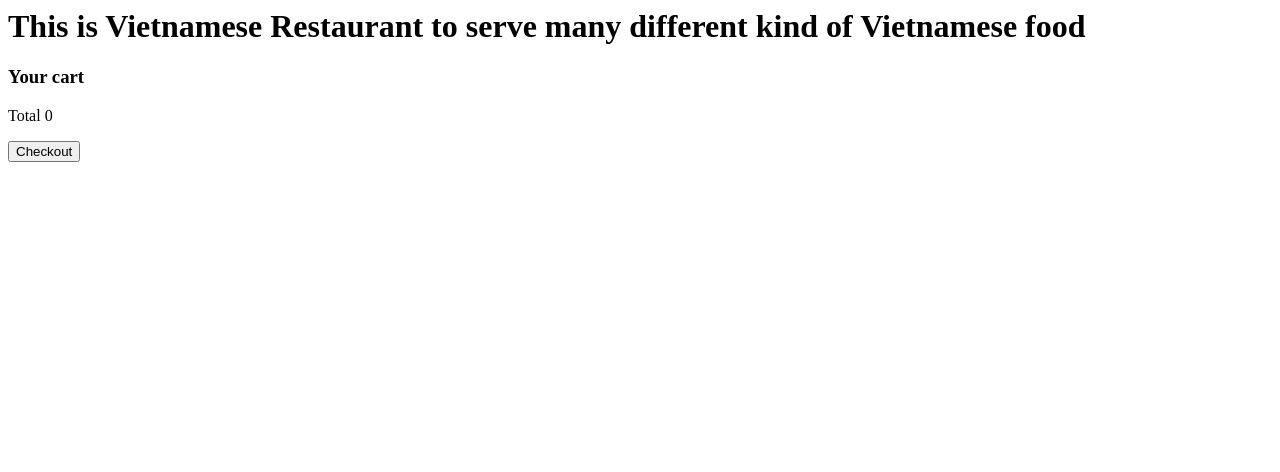
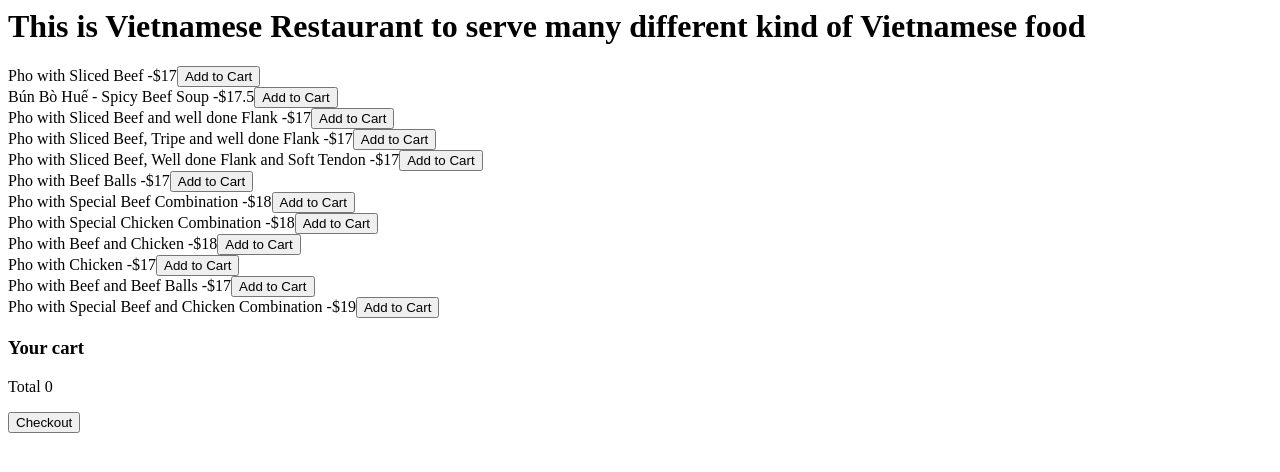
Before and after one commit to tobinguyenx/VietnameseRestaurant, a plain HTML site: page index.html in a window 1280 px wide. Drawn offline with Linux system fonts and the light colour scheme.

Commit message:
show the menu list on the screen

```diff
--- a/app.js
+++ b/app.js
@@ -48,5 +48,17 @@ const foods = [
     price: 19,
   },
 ];
+const cartList = document.getElementById("cart-list");
 
 const menu = document.getElementById("menu");
+
+foods.forEach((food) => {
+  const div = document.createElement("div");
+  div.textContent = food.name + " -$" + food.price;
+  menu.appendChild(div);
+
+  const addCart = document.createElement("button");
+  addCart.textContent = "Add to Cart";
+  div.appendChild(addCart);
+  menu.appendChild(div);
+});
--- a/index.html
+++ b/index.html
@@ -11,10 +11,11 @@
     </div>
 
     <div id="cart">
-        <h3>Your cart</h3>
+        <h3 id="your-cart">Your cart</h3>
         <ul id="cart-list"></ul>
         <p>Total <span id="total">0</span></p>
         <button id="checkout-btn">Checkout</button>
     </div>
+    <script src="app.js"></script>
 </body>
 </html>
```
